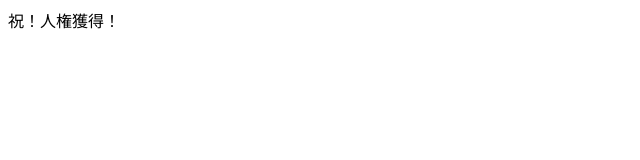
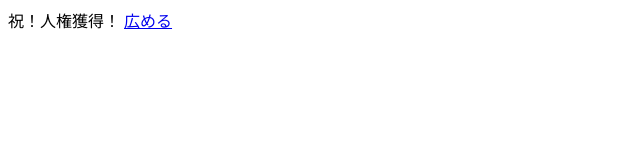
Before and after one commit to 3317/site-ne.cloud, a plain HTML site: page home/index.html in a window 1280 px wide. Shown: the full height of the page, 0-640 px from the left. Drawn offline with Linux system fonts and the light colour scheme.

Commit message:
Update index.html

```diff
--- a/home/index.html
+++ b/home/index.html
@@ -3,6 +3,9 @@
 <head>
 <title>人権獲得</title>
  祝！人権獲得！
+
+ <a href="https://twitter.com/share" class="twitter-share-button" data-text="このサイトは保護された通信で接続されています。https://www.site-ne.cloud/">広める</a>
+
 </head>
 <body>
 </body>
```
